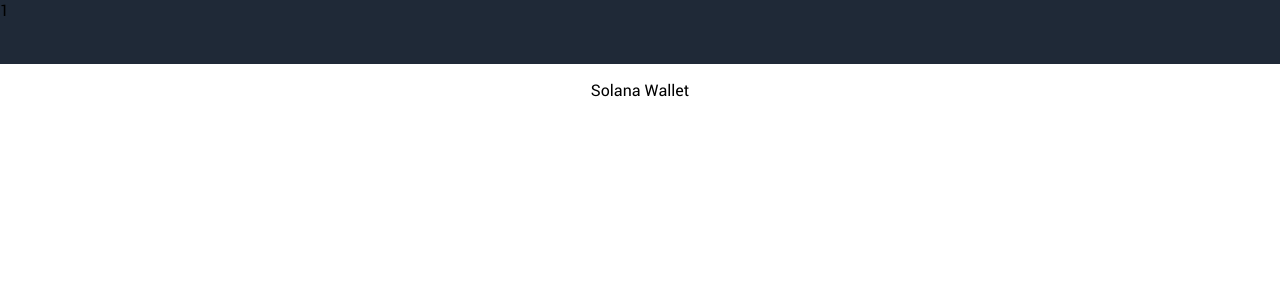
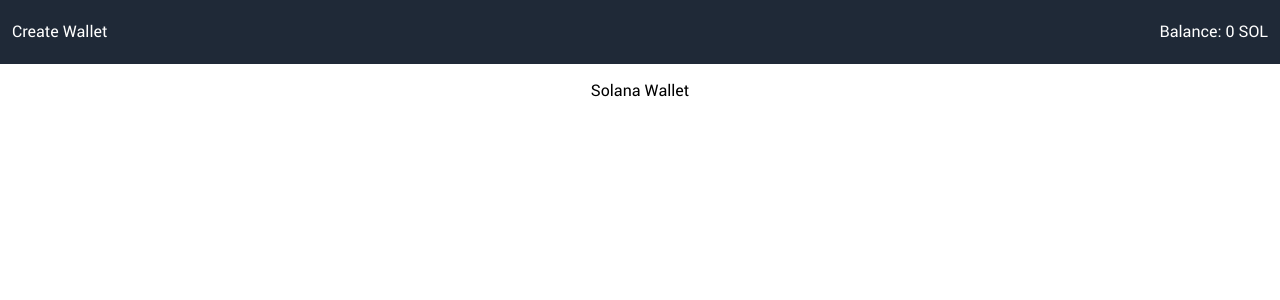
Before and after one commit to marchcat73/solana, a Next.js app: page / in a window 1280 px wide. Shown: the top 300 px of the page. Built offline with nearby package versions, Linux system fonts and the light colour scheme.

Commit message:
navbar layout

```diff
--- a/components/Navbar/Navbar.module.css
+++ b/components/Navbar/Navbar.module.css
@@ -1,10 +1,4 @@
 .navbar {
+  position: relative;
   height: 100%;
 }
-
-.logo {
-  width: 40px;
-  height: 40px;
-  border: 2px solid #ffcc00;
-  color: #fff;
-}
--- a/components/Navbar/Navbar.tsx
+++ b/components/Navbar/Navbar.tsx
@@ -1,13 +1,31 @@
-/* eslint-disable @typescript-eslint/no-unused-vars */
-/* eslint-disable @next/next/no-img-element */
 'use client';
 import { usePathname } from 'next/navigation';
-import { Disclosure, Menu, Transition } from '@headlessui/react';
-import { Bars3Icon, BellIcon, XMarkIcon } from '@heroicons/react/24/outline';
+import Link from 'next/link';
+import { useReactiveVar } from '@apollo/client';
 import cn from 'classnames';
+import { balanceVar } from '@app/app/cache';
 import { NavbarProps } from './Navbar.props';
 import styles from './Navbar.module.css';
 
 export default function Navbar({ className }: NavbarProps) {
-  return <nav className={cn('bg-gray-800', styles.navbar, className)}>1</nav>;
+  const pathname = usePathname();
+  const balance = useReactiveVar(balanceVar);
+  return (
+    <nav
+      className={cn(
+        'bg-gray-800 flex items-center justify-between',
+        styles.navbar,
+        className,
+      )}
+    >
+      <div className="text-white pl-3">
+        {pathname !== '/' ? (
+          <Link href="/">Home</Link>
+        ) : (
+          <button>Create Wallet</button>
+        )}
+      </div>
+      <div className="text-white pr-3">Balance: {balance} SOL</div>
+    </nav>
+  );
 }
--- a/package.json
+++ b/package.json
@@ -13,6 +13,7 @@
     "@headlessui/react": "^2.1.2",
     "@heroicons/react": "^2.1.5",
     "@next/bundle-analyzer": "^14.2.5",
+    "@solana/web3.js": "^1.95.0",
     "@tailwindcss/forms": "^0.5.7",
     "classnames": "^2.5.1",
     "deepmerge": "^4.3.1",
```
Also changed, not shown: 1 other file (tests, documents, lock files or other folders).
